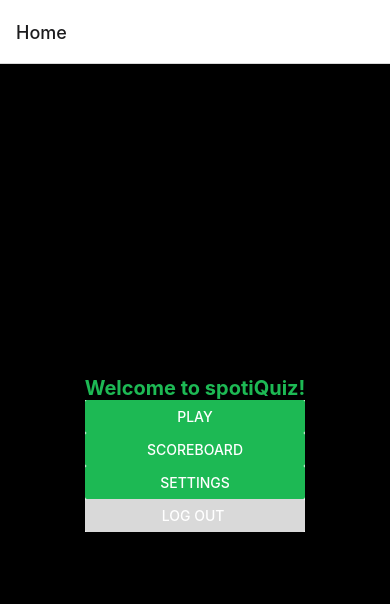
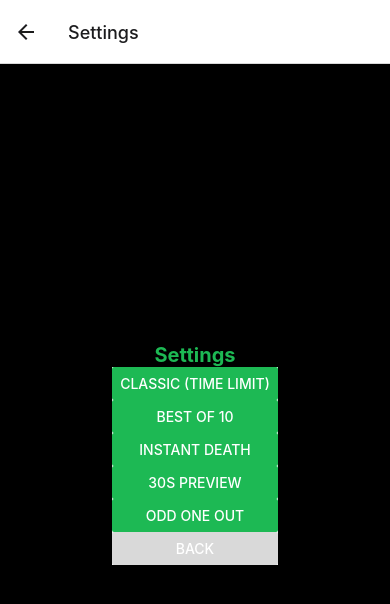
Before and after one commit to schjoth/DIMA, a React Native app: screen /Settings in a window 390 px wide. Shown: the top 604 px of the page. Built offline with nearby package versions, Linux system fonts and the light colour scheme.

Commit message:
Fix scoreboard layout and move styles

```diff
--- a/App.tsx
+++ b/App.tsx
@@ -5,10 +5,14 @@ import { NavigationContainer } from '@react-navigation/native';
 import { createNativeStackNavigator } from '@react-navigation/native-stack';
 import  HomeScreen from './screens/HomeScreen';
 import ModalScreen from './screens/ModalScreen';
+import Scoreboard from './screens/Scoreboard';
+import Settings from './screens/Settings';
 
 type RootStackParamList = {
   Home: undefined, // undefined because you aren't passing any params to the home screen
   Modal: undefined, //Issue Is here i Think
+  Scoreboard: undefined,
+  Settings: undefined,
   Profile: { name: string };
 };
 
@@ -22,6 +26,8 @@ function App() {
       <Stack.Navigator>
         <Stack.Screen name="Home" component={HomeScreen} />
         <Stack.Screen name="Modal" component={ModalScreen} />
+        <Stack.Screen name="Scoreboard" component={Scoreboard} />
+        <Stack.Screen name="Settings" component={Settings}/>
       </Stack.Navigator>
     </NavigationContainer>
   );
--- a/screens/HomeScreen.tsx
+++ b/screens/HomeScreen.tsx
@@ -11,10 +11,9 @@ import { useState } from "react";
 import EditScreenInfo from "../components/EditScreenInfo";
 import { Text, View } from "../components/Themed";
 import { createNativeStackNavigator } from "@react-navigation/native-stack";
-import { createRoot } from "react-dom/client";
-import ModalScreen from "./ModalScreen";
 import { NativeStackNavigationProp } from "@react-navigation/native-stack";
 import { RootStackParamList } from "../types";
+import styles from "../styles/styles";
 
 type ProfileScreenNavigationProp =
   NativeStackNavigationProp<RootStackParamList>;
@@ -40,14 +39,14 @@ const HomeScreen = ({ navigation }: Props) => {
           <Button
             title="Scoreboard"
             color="#1DB954"
-            onPress={() => Alert.alert("Simple Button pressed")}
+            onPress={() => navigation.navigate("Scoreboard")}
           />
         </View>
         <View>
           <Button
             title="Settings"
             color="#1DB954"
-            onPress={() => Alert.alert("Simple Button pressed")}
+            onPress={() => navigation.navigate("Settings")}
           />
         </View>
         <View>
@@ -61,31 +60,4 @@ const HomeScreen = ({ navigation }: Props) => {
     </SafeAreaView>
   );
 };
-
-const styles = StyleSheet.create({
-  container: {
-    flex: 1,
-    alignItems: "center",
-    justifyContent: "center",
-    backgroundColor: "#000",
-  },
-  title: {
-    fontSize: 20,
-    fontWeight: "bold",
-    color: "#1DB954",
-  },
-  separator: {
-    marginVertical: 30,
-    height: 1,
-    width: "80%",
-    color: "#1DB954",
-  },
-  header: {
-    fontSize: 20,
-  },
-  subNavItem: {
-    padding: 5,
-  },
-});
-
 export default HomeScreen;
--- a/screens/ModalScreen.tsx
+++ b/screens/ModalScreen.tsx
@@ -15,6 +15,7 @@ import { createRoot } from "react-dom/client";
 import HomeScreen from "./ModalScreen";
 import { NativeStackNavigationProp } from "@react-navigation/native-stack";
 import { RootStackParamList } from "../types";
+import styles from "../styles/styles";
 
 type ProfileScreenNavigationProp =
   NativeStackNavigationProp<RootStackParamList>;
@@ -77,30 +78,5 @@ const ModalScreen = ({ navigation }: Props) => {
   );
 };
 
-const styles = StyleSheet.create({
-  container: {
-    flex: 1,
-    alignItems: "center",
-    justifyContent: "center",
-    backgroundColor: "#000",
-  },
-  title: {
-    fontSize: 20,
-    fontWeight: "bold",
-    color: "#1DB954",
-  },
-  separator: {
-    marginVertical: 30,
-    height: 1,
-    width: "80%",
-    color: "#1DB954",
-  },
-  header: {
-    fontSize: 20,
-  },
-  subNavItem: {
-    padding: 5,
-  },
-});
 
 export default ModalScreen;
--- /dev/null
+++ b/screens/Scoreboard.tsx
@@ -0,0 +1,49 @@
+import {
+    StyleSheet,
+    Button,
+    SafeAreaView,
+  } from "react-native";
+  import * as React from "react";
+  import { Text, View } from "../components/Themed";
+  import { NativeStackNavigationProp } from "@react-navigation/native-stack";
+  import { RootStackParamList } from "../types";
+  import styles from "../styles/styles";
+
+  type ProfileScreenNavigationProp =
+    NativeStackNavigationProp<RootStackParamList>;
+
+  type Props = {
+    navigation: ProfileScreenNavigationProp;
+  };
+  /*Husk å endre i types.tsx linje 16*/
+
+  const Scoreboard = ({ navigation }: Props) => {
+    return (
+      <SafeAreaView style={styles.container}>
+        <View>
+            <View style={styles.container}>
+                <Text style={styles.title}>Scoreboard</Text>
+            <View style={styles.rankContainer}>
+                <View style={styles.rank}>#1</View>
+                <View style={styles.rank}>#2</View>
+                <View style={styles.rank}>#3</View>
+                <View style={styles.rank}>#4</View>
+                <View style={styles.rank}>#5</View>
+                <View style={styles.rank}>#6</View>
+            </View>
+          </View>
+
+          <View>
+            <Button
+              title="Back"
+              color="#D9D9D9"
+              onPress={() => navigation.navigate("Home")}
+            />
+        </View>
+        </View>
+      </SafeAreaView>
+    );
+  };
+
+
+  export default Scoreboard;
--- /dev/null
+++ b/screens/Settings.tsx
@@ -0,0 +1,98 @@
+import {
+    StyleSheet,
+    Button,
+    SafeAreaView,
+  } from "react-native";
+  import * as React from "react";
+  import { Text, View } from "../components/Themed";
+  import { NativeStackNavigationProp } from "@react-navigation/native-stack";
+  import { RootStackParamList } from "../types";
+
+  type ProfileScreenNavigationProp =
+    NativeStackNavigationProp<RootStackParamList>;
+
+  type Props = {
+    navigation: ProfileScreenNavigationProp;
+  };
+  /*Husk å endre i types.tsx linje 16*/
+
+  const Settings = ({ navigation }: Props) => {
+    return (
+      <SafeAreaView style={styles.container}>
+        <View>
+          <View style={styles.container}>
+            <Text style={styles.title}>Settings</Text>
+          </View>
+          <Button
+            title="Classic (time limit)"
+            color="#1DB954"
+            onPress={() => navigation.navigate("Home")}
+          />
+
+          <View>
+            <Button
+              title="Best of 10"
+              color="#1DB954"
+              onPress={() => navigation.navigate("Home")}
+            />
+          </View>
+          <View>
+            <Button
+              title="Instant death"
+              color="#1DB954"
+              onPress={() => navigation.navigate("Home")}
+            />
+          </View>
+          <View>
+            <Button
+              title="30s preview"
+              color="#1DB954"
+              onPress={() => navigation.navigate("Home")}
+            />
+          </View>
+          <View>
+            <Button
+              title="Odd one out"
+              color="#1DB954"
+              onPress={() => navigation.navigate("Home")}
+            />
+          </View>
+          <View>
+            <Button
+              title="Back"
+              color="#D9D9D9"
+              onPress={() => navigation.navigate("Home")}
+            />
+          </View>
+        </View>
+      </SafeAreaView>
+    );
+  };
+
+  const styles = StyleSheet.create({
+    container: {
+      flex: 1,
+      alignItems: "center",
+      justifyContent: "center",
+      backgroundColor: "#000",
+    },
+    title: {
+      fontSize: 20,
+      fontWeight: "bold",
+      color: "#1DB954",
+    },
+    separator: {
+      marginVertical: 30,
+      height: 1,
+      width: "80%",
+      color: "#1DB954",
+    },
+    header: {
+      fontSize: 20,
+    },
+    subNavItem: {
+      padding: 5,
+    },
+  });
+
+  export default Settings;
--- /dev/null
+++ b/styles/styles.tsx
@@ -0,0 +1,55 @@
+import {
+  StyleSheet
+} from "react-native";
+
+const styles = StyleSheet.create({
+    container: {
+      flex: 1,
+      alignItems: "center",
+      justifyContent: "center",
+      backgroundColor: "#000",
+    },
+    board: {
+        alignItems: "center",
+        height: "70%",
+        width: "90%",
+        justifyContent: "center",
+        backgroundColor:"#D9D9D9",
+        borderRadius:25
+    },
+    title: {
+      fontSize: 20,
+      fontWeight: "bold",
+      color: "#1DB954",
+    },
+    rank:{
+        color: "#1DB954",
+        borderRadius:25,
+        width: 125,
+        height: 25,
+    },
+    rankContainer:{
+        color:"#D9D9D9",
+        alignItems: "center",
+        justifyContent: "center",
+        width: 150,
+        height: 200,
+        left: 1,
+        top: 1,
+        borderRadius:25,
+    },
+    separator: {
+      marginVertical: 30,
+      height: 1,
+      width: "80%",
+      color: "#1DB954",
+    },
+    header: {
+      fontSize: 20,
+    },
+    subNavItem: {
+      padding: 5,
+    },
+  });
+
+export default styles;
--- a/types.tsx
+++ b/types.tsx
@@ -15,8 +15,11 @@ declare global {
 
 export type RootStackParamList = {
   Root: NavigatorScreenParams<RootTabParamList> | undefined;
+  Home: undefined;
   Modal: undefined;
   NotFound: undefined;
+  Scoreboard: undefined;
+  Settings: undefined;
 };
 
 export type RootStackScreenProps<Screen extends keyof RootStackParamList> = NativeStackScreenProps<
```
